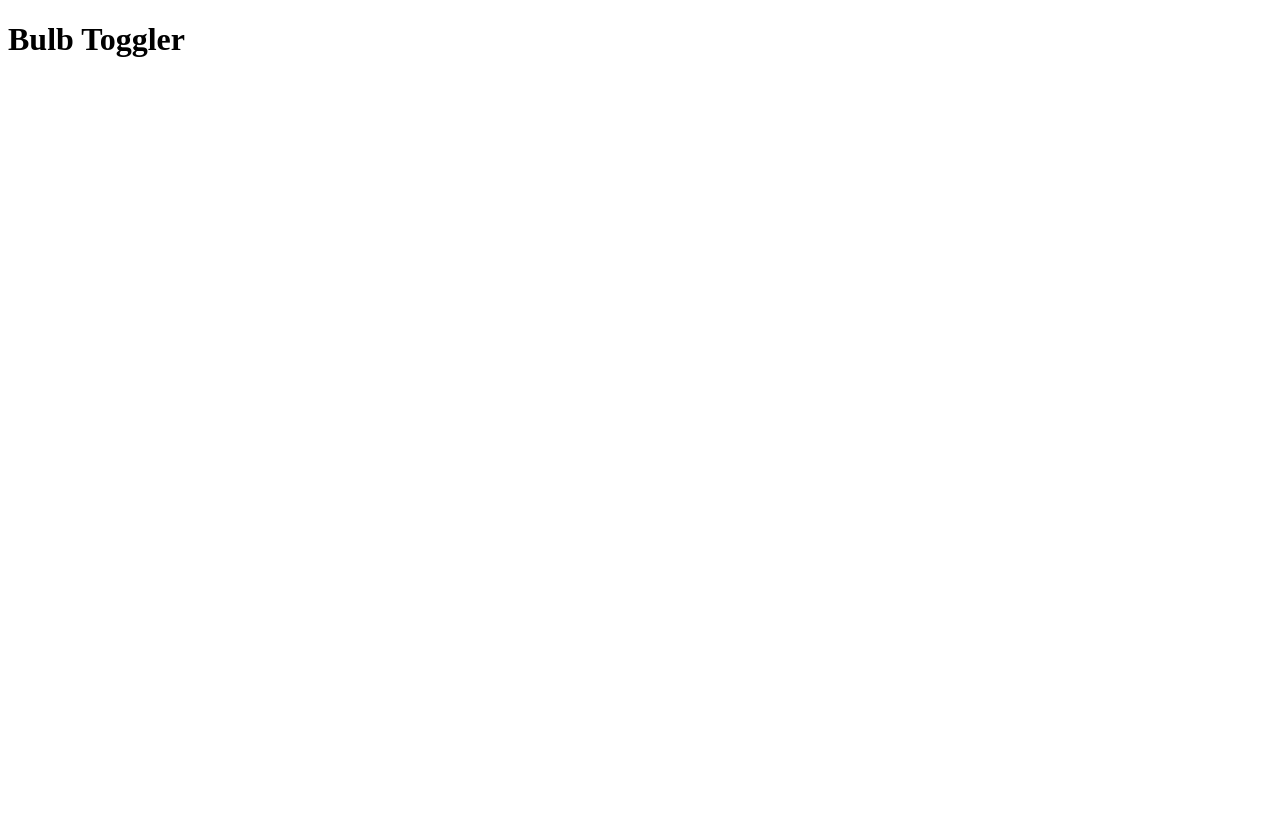
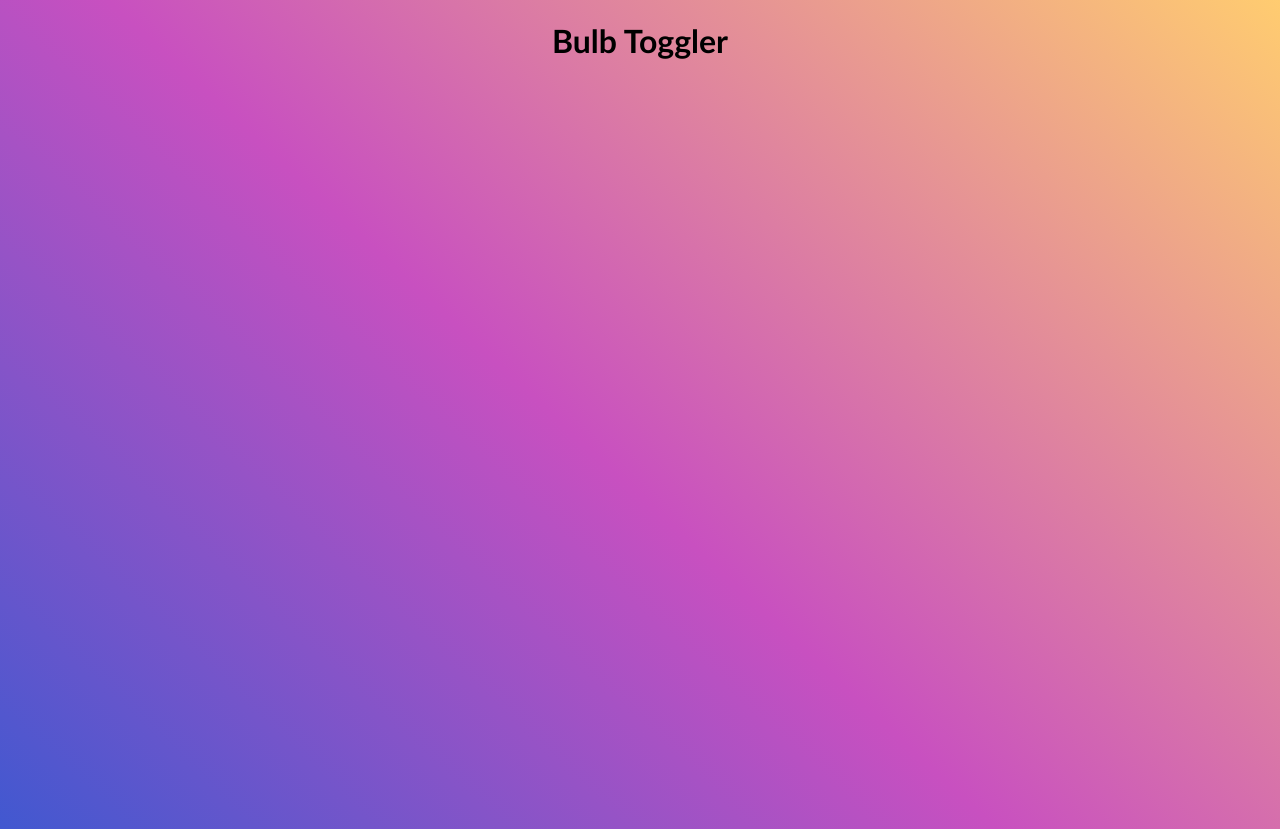
Before and after one commit to harshbhowate12/DOM_prct, a plain HTML site: page index.html in a window 1280 px wide. Before the commit the page ends 800 px from the top, so only its background shows below. Drawn offline with Linux system fonts and the light colour scheme.

Commit message:
added gradient background

```diff
--- a/index.html
+++ b/index.html
@@ -4,6 +4,17 @@
     <meta charset="UTF-8">
     <meta name="viewport" content="width=device-width, initial-scale=1.0">
     <title>Bulb Toggler</title>
+    <style>
+        body{
+            background-color: #4158D0;
+            background-image: linear-gradient(43deg, #4158D0 0%, #C850C0 46%, #FFCC70 100%);
+            min-height: 100vh;
+        }
+        body h1{
+            font-family: 'Gill Sans', 'Gill Sans MT', Calibri, 'Trebuchet MS', sans-serif;
+            text-align: center;
+        }
+    </style>
 </head>
 <body>
     <h1>Bulb Toggler</h1>
```
